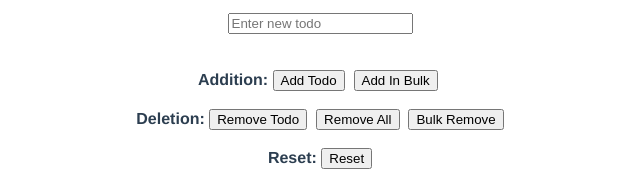
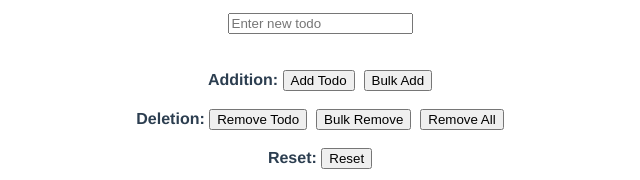
Before and after one commit to raksgithub/first-vue-app, a Vue app: page / in a window 1280 px wide. Shown: the part 225-405 px from the top of the page, without its empty margins (340-980 px from the left). Built offline with nearby package versions, Linux system fonts and the light colour scheme; the HTML template or start-up script is replaced by a standard one.

Commit message:
Added message in bulk add process

```diff
--- a/src/components/todos/Todos.vue
+++ b/src/components/todos/Todos.vue
@@ -1,7 +1,9 @@
 <template>
   <div>
     <ul>
-      <strong>Total ({{ todos.length }}), Done ({{ done }}), Pending ({{ todos.length - done }})</strong>
+      <strong>
+        Total ({{ todos.length }}), Done ({{ done }}), Pending ({{ todos.length - done }})
+      </strong>
       <Todo
         v-for="todo in todos"
         :key="todo.id"
@@ -14,22 +16,26 @@
         <input type="text" v-model="newTodo" placeholder="Enter new todo" />
       </div>
       <div v-else v-for="(bulkTodo, index) in bulkTodos" :key="index">
-        <input type="text" v-model="bulkTodos[index]" v-bind:placeholder="`Enter Todo ${index + 1}`" />
+        <input
+          type="text"
+          v-model="bulkTodos[index]"
+          v-bind:placeholder="`Enter Todo ${index + 1}`"
+        />
       </div>
       <br />
       <br />
-      <span>Addition: </span>
-      <button @click="addTodo">{{ bulk ? 'Bulk Add' : 'Add Todo' }}</button>&nbsp;
-      <button @click="addInBulk" v-if="!bulk">Add In Bulk</button>&nbsp;
+      <span>Addition:&nbsp;</span>
+      <button @click="addTodo">Add Todo</button>&nbsp;
+      <button @click="addInBulk">Bulk Add</button>
       <br />
       <br />
-      <span>Deletion: </span>
-      <button @click="removeTodo">{{ bulkRemove ? 'Bulk Remove' : 'Remove Todo' }}</button>&nbsp;
-      <button @click="removeAll">Remove All</button>&nbsp;
-      <button v-if="!bulkRemove" @click="removeInBulk">Bulk Remove</button>
+      <span>Deletion:&nbsp;</span>
+      <button @click="removeTodo">Remove Todo</button>&nbsp;
+      <button @click="removeInBulk">Bulk Remove</button>&nbsp;
+      <button @click="removeAll">Remove All</button>
       <br />
       <br />
-      <span>Reset: </span>
+      <span>Reset:&nbsp;</span>
       <button @click="reset">Reset</button>
     </ul>
   </div>
@@ -56,7 +62,6 @@ export default {
     done: 0,
     todos_copy: [],
     bulk: false,
-    bulkCount: 0,
     bulkTodos: [],
     bulkRemove: false
   }),
@@ -70,7 +75,6 @@ export default {
   },
   methods: {
     addTodo: function() {
-      if (!this.bulk) {
       // Non Bulk add
       if (this.newTodo !== "") {
         this.todos.push({
@@ -81,17 +85,6 @@ export default {
         this.newTodo = "";
       } else {
         alert("Todo can't be empty");
-        }
-      } else {
-        // Bulk Add
-        const newTodos = this.bulkTodos.map(bulkTodo => ({
-          id: v4(),
-          text: bulkTodo,
-          completed: false
-        }));
-        this.todos = [...this.todos, ...newTodos];
-        this.bulk = false;
-        this.bulkTodos = [];
       }
     },
     removeTodo: function() {
@@ -116,15 +109,36 @@ export default {
       });
     },
     addInBulk: function() {
-      const count = Number(prompt('How many ?'));
+      if (!this.bulk) {
+        const count = Number(prompt("How many ?"));
         this.bulk = true;
-      this.bulkCount = count;
         for (let i = 0; i < count; i++) {
-        this.bulkTodos.push('');
+          this.bulkTodos.push("");
+        }
+      } else {
+        // Bulk Add
+        let emptyTodos = 0;
+        this.bulkTodos.forEach(todo => {
+          if(todo === '') {
+            emptyTodos++;
+          }
+        });
+        if(emptyTodos > 0) {
+          alert(`${emptyTodos} ${emptyTodos > 1 ? 'todos are': 'todo is'} empty`);
+          return;
+        }
+        const newTodos = this.bulkTodos.map(bulkTodo => ({
+          id: v4(),
+          text: bulkTodo,
+          completed: false
+        }));
+        this.todos = [...this.todos, ...newTodos];
+        this.bulk = false;
+        this.bulkTodos = [];
       }
     },
     removeInBulk: function() {
-      const count = Number(prompt('How many ?'));
+      const count = Number(prompt("How many ?"));
       this.bulkRemove = true;
       this.todos.splice(-count);
     }
```
Lines whose indentation alone changed are shown as unchanged.
